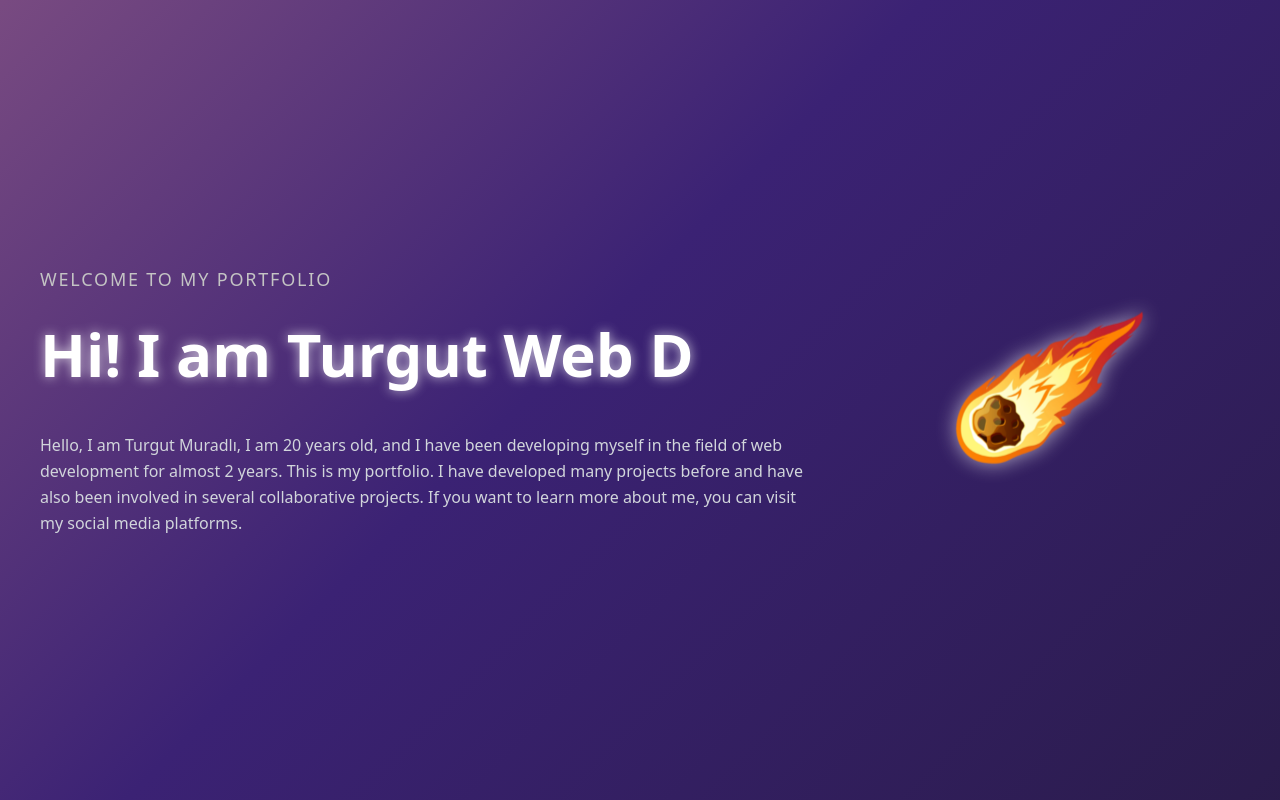
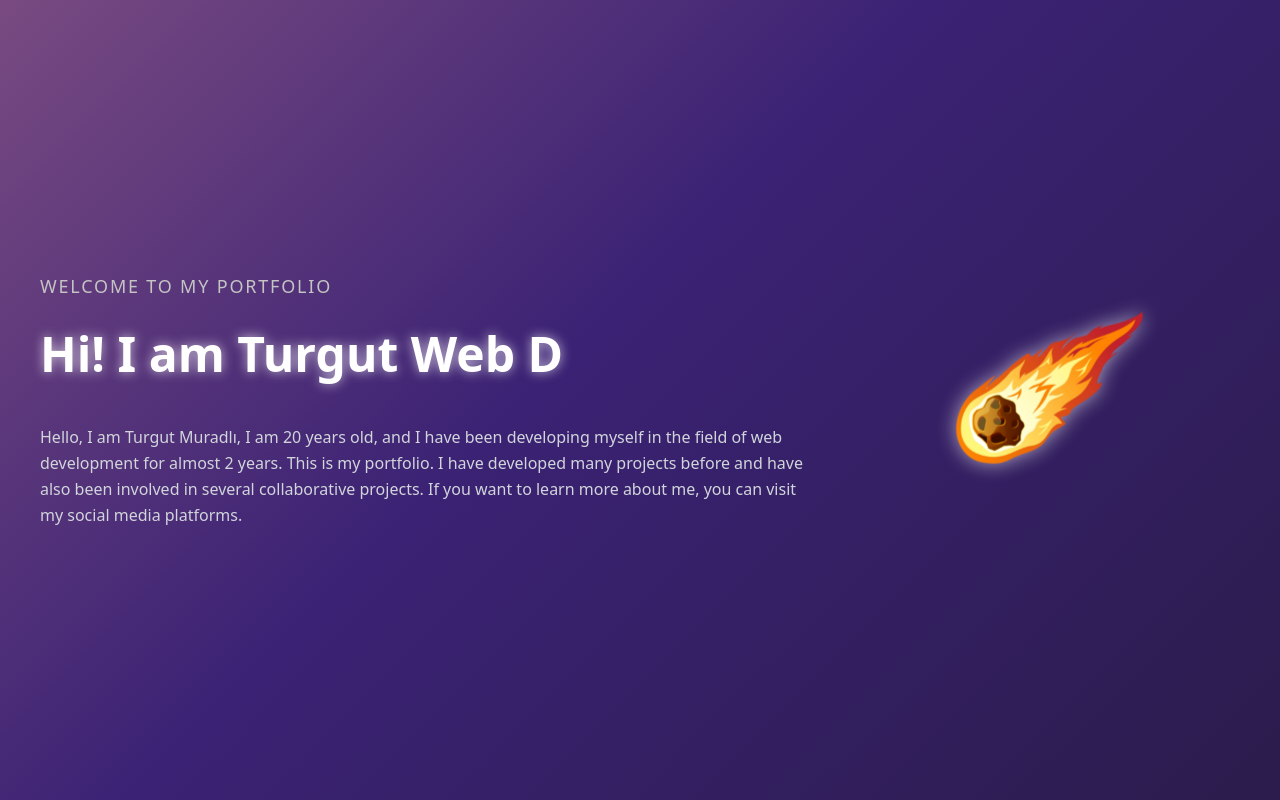
Before and after one commit to turgutTM/Portfolio-NextJs, a Next.js app: page /main in a window 1280 px wide. Built offline with nearby package versions, Linux system fonts and the light colour scheme.

Commit message:
little update

```diff
--- a/pages/main.jsx
+++ b/pages/main.jsx
@@ -39,7 +39,7 @@ const Main = () => {
             animate={{ opacity: 1, x: 0 }}
             transition={{ duration: 0.8, ease: "easeOut", delay: 0.2 }}
           >
-            <h1 className="text-6xl font-extrabold leading-tight drop-shadow-[0_0_6px_rgba(255,255,255,0.7)]">
+            <h1 className="text-5xl font-extrabold leading-tight drop-shadow-[0_0_6px_rgba(255,255,255,0.7)]">
               Hi! I am Turgut <TypingEffect />
             </h1>
           </motion.div>
```
